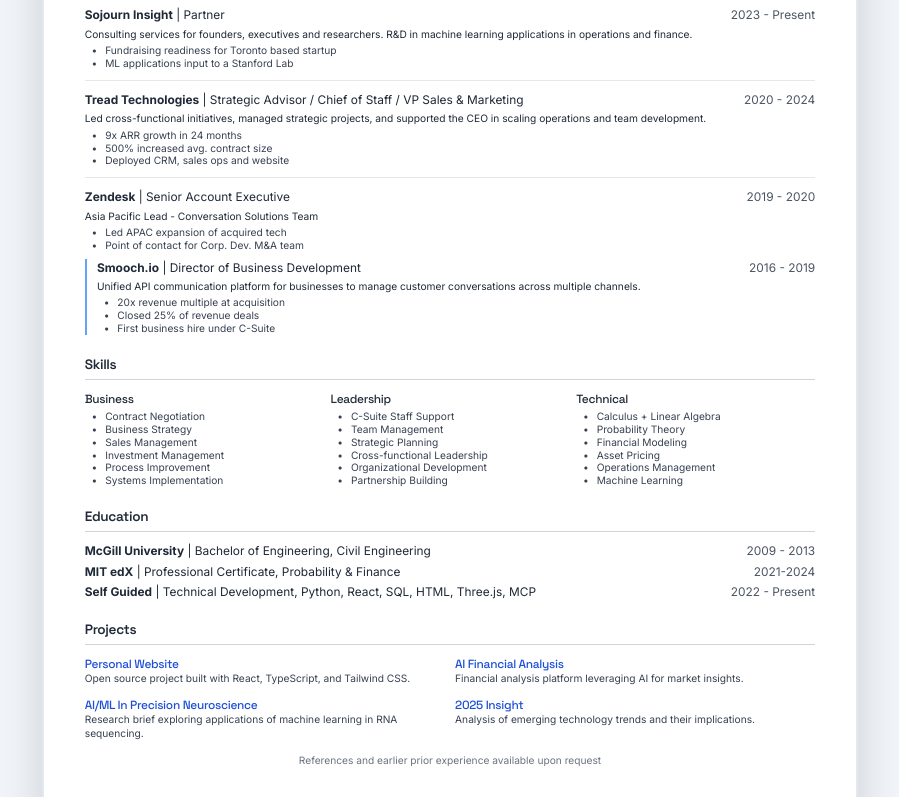
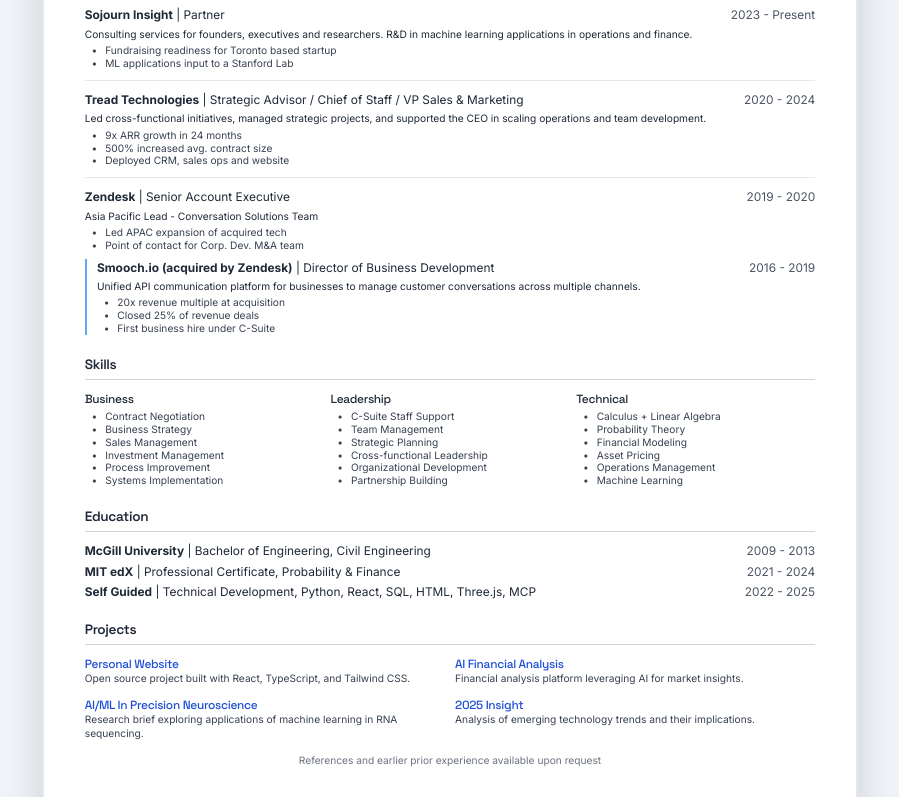
Before and after one commit to sojourner-alpha/world-mk1, a React (Vite) app: page /world-mk1/cv in a window 1280 px wide. Shown: the part 356-1153 px from the top of the page, without its empty margins (190-1089 px from the left). Built offline with nearby package versions, Linux system fonts and the light colour scheme.

Commit message:
CV updates and checkpoint

```diff
--- a/src/pages/CvTemplate.tsx
+++ b/src/pages/CvTemplate.tsx
@@ -67,8 +67,8 @@ const careerHighlights = [
 
 // Acquisition data (Smooch.io was acquired by Zendesk)
 const acquisitionData = {
-  company: "Smooch.io",
-  role: "Director of Business Development",
+  company: "Smooch.io (acquired by Zendesk)",
+  role: "Director of Business Development  ",
   period: "2016 - 2019",
   description: "Unified API communication platform for businesses to manage customer conversations across multiple channels.",
   achievements: [
@@ -90,13 +90,13 @@ const education = [
     institution: "MIT edX",
     degree: "Professional Certificate",
     field: "Probability & Finance",
-    period: "2021-2024",
+    period: "2021 - 2024",
   },
   {
     institution: "Self Guided",
     degree: "Technical Development",
     field: "Python, React, SQL, HTML, Three.js, MCP",
-    period: "2022 - Present",
+    period: "2022 - 2025",
   }
 ];
 
```
